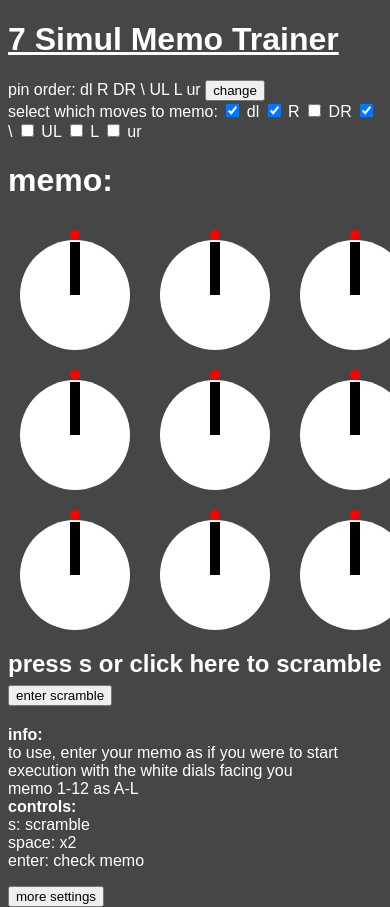
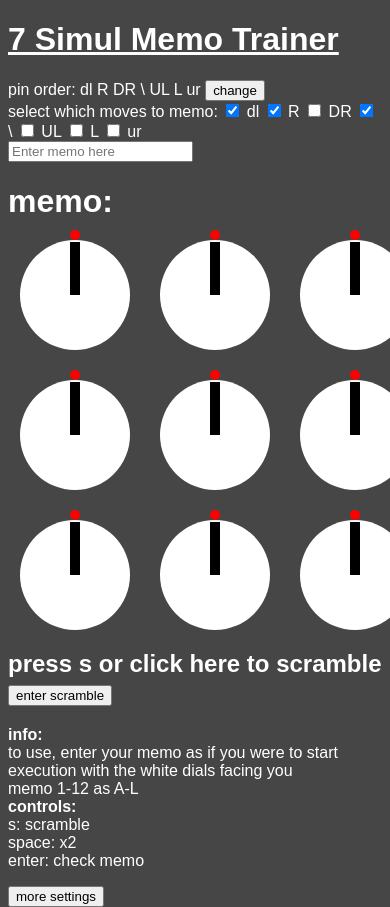
Before and after one commit to simonkellly/7-Simul, a plain HTML site: page index.html in a window 390 px wide. Drawn offline with Linux system fonts and the light colour scheme.

Commit message:
works on mobile devices now

```diff
--- a/index.html
+++ b/index.html
@@ -27,6 +27,7 @@
     <label for="ur">ur</label></div>
   </div>
   <div id="udselect"></div>
+  <input id="mobileInput" placeholder="Enter memo here"></input>
   <h1 id="memo">memo:</h1>
   <div id="underScramble">
     <h2 id="scramble"><span id="scramblebox">press s or click here to scramble</span><br><button id="enterscramble">enter scramble</button></h2>
```
